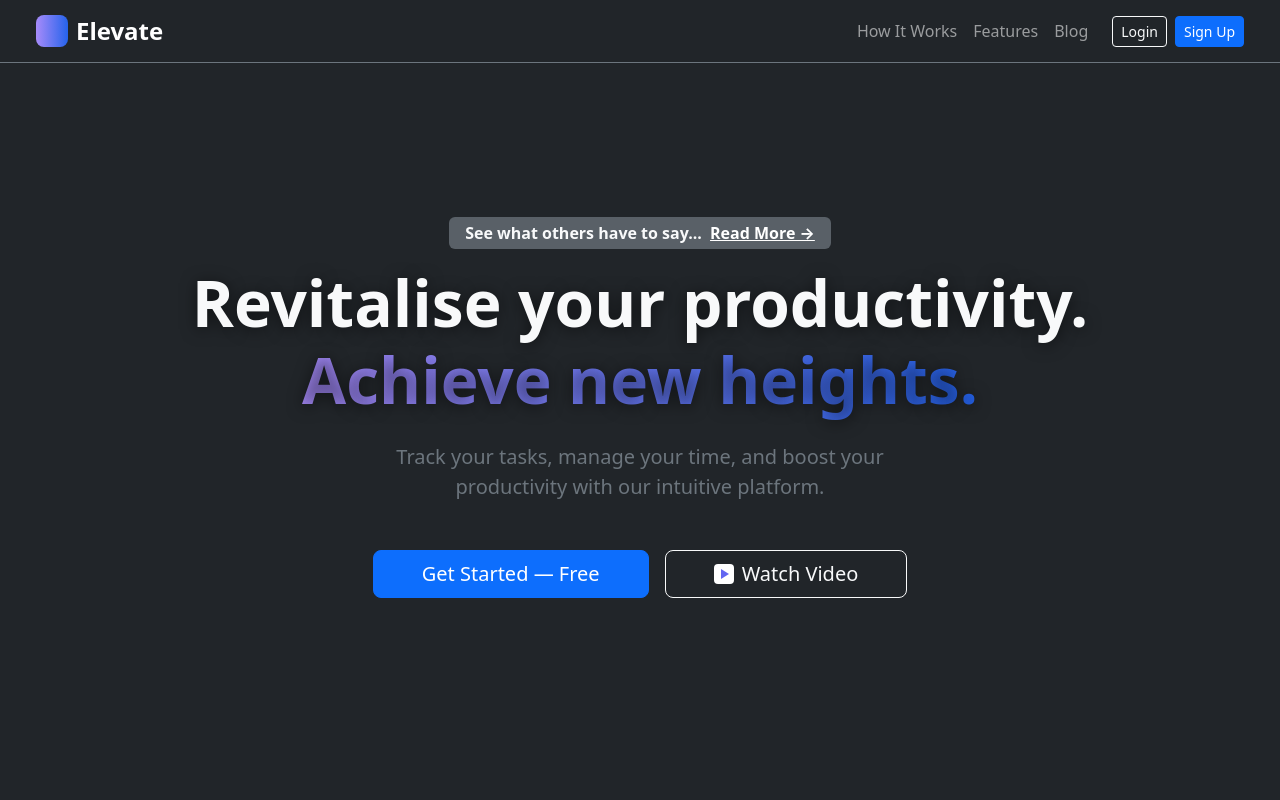
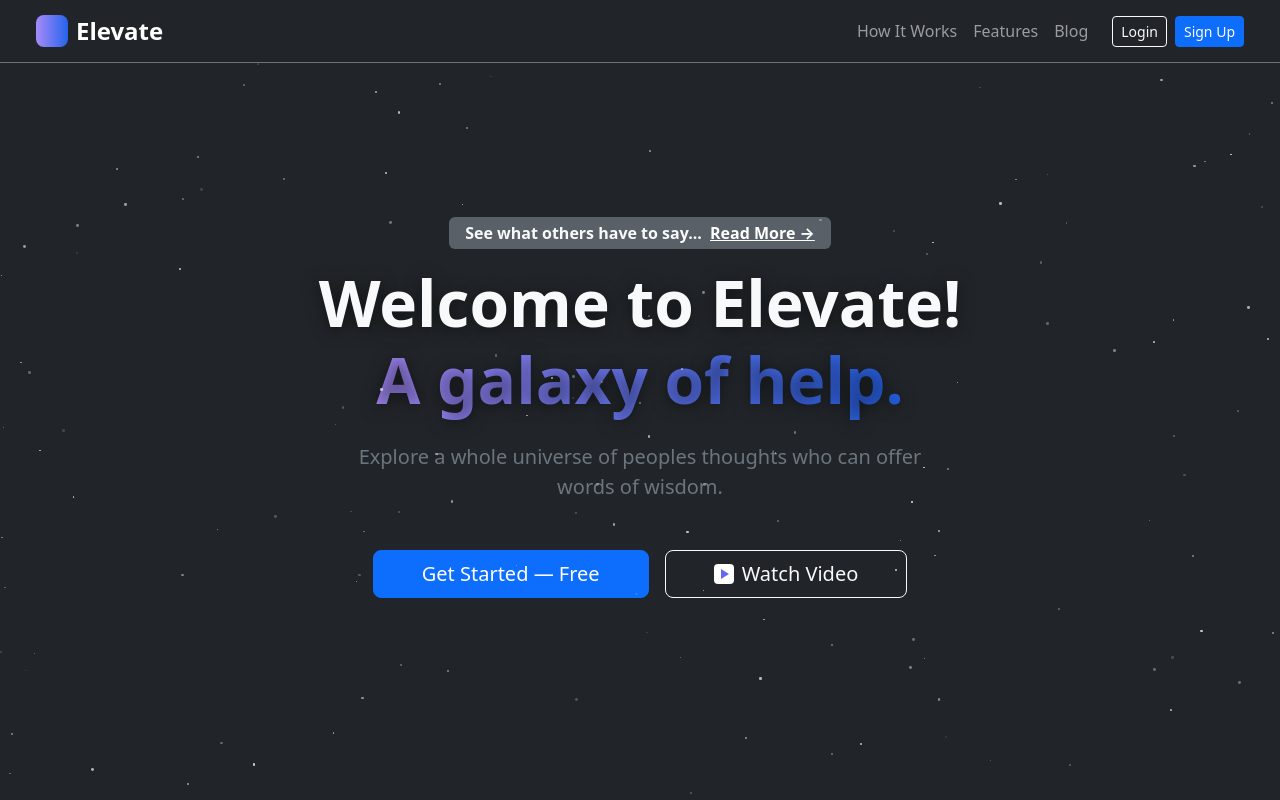
Before and after one commit to sudo-gg/codeforchange, a React (Vite) app in the folder frontend/: page / in a window 1280 px wide. Built offline with nearby package versions, Linux system fonts and the light colour scheme; no server answers.

Commit message:
less goofy

```diff
--- a/frontend/src/components/NightSkyCanvas.jsx
+++ b/frontend/src/components/NightSkyCanvas.jsx
@@ -221,9 +221,9 @@ const NightSkyCanvas = ({ stars = [], onStarClick }) => {
             <GalaxyNavigator galaxies={galaxies} onGalaxyClick={navigateToGalaxy} currentGalaxy={currentGalaxy} />
             <div className="position-fixed bottom-0 end-0 m-3" style={{ zIndex: 1000 }}>
                 <div className="glass-card p-2 rounded text-white" style={{ background: 'rgba(255, 255, 255, 0.05)', backdropFilter: 'blur(10px)', fontSize: '0.8rem', maxWidth: '200px' }}>
-                    <div>🖱️ Drag to pan</div>
-                    <div>🔍 Scroll to zoom</div>
-                    <div>⭐ Click stars to listen</div>
+                    <div>Drag to pan</div>
+                    <div>Scroll to zoom</div>
+                    <div>Click stars to listen</div>
                 </div>
             </div>
         </div>
--- a/frontend/src/pages/LandingPage.jsx
+++ b/frontend/src/pages/LandingPage.jsx
@@ -1,7 +1,42 @@
 import { Link } from 'react-router-dom';
+import React, { useState, useEffect } from 'react';
+
+const Star = ({ x, y, size, opacity, animationDelay }) => (
+  <div
+    className="position-absolute rounded-circle bg-white"
+    style={{
+      left: `${x}%`,
+      top: `${y}%`,
+      width: `${size}px`,
+      height: `${size}px`,
+      opacity: opacity,
+      animation: `pulse ${2 + Math.random() * 3}s infinite`,
+      animationDelay: `${animationDelay}s`,
+    }}
+  />
+);
 
 export default function LandingPage() {
+  const [stars, setStars] = useState([]);
+
+  useEffect(() => {
+      const newStars = Array.from({ length: 150 }).map((_, i) => ({
+        id: i,
+        x: Math.random() * 100,
+        y: Math.random() * 100,
+        size: Math.random() * 2 + 1,
+        opacity: Math.random() * 0.7 + 0.1,
+        animationDelay: Math.random() * 5,
+      }));
+      setStars(newStars);
+    }, []);
   return (
+    <>
+    <div className="position-absolute top-0 start-0 w-100 h-100">
+          {stars.map((star) => (
+            <Star key={star.id} {...star} />
+          ))}
+        </div>
     <div className="bg-dark min-vh-100 d-flex flex-column">
       {/* Navbar */}
       <nav className="navbar navbar-expand-md navbar-dark bg-dark border-bottom border-secondary px-4">
@@ -14,6 +49,7 @@ export default function LandingPage() {
             }}></div>
             <span className="fw-bold fs-4">Elevate</span>
           </Link>
+
           <button className="navbar-toggler" type="button" data-bs-toggle="collapse" data-bs-target="#mainNav">
             <span className="navbar-toggler-icon"></span>
           </button>
@@ -44,17 +80,17 @@ export default function LandingPage() {
           </span>
         </div>
         <h1 className="display-3 fw-bold text-light mb-4" style={{ textShadow: '0 2px 16px #0008' }}>
-          Revitalise your productivity. <br className="d-none d-sm-block" />
+          Welcome to Elevate! <br className="d-none d-sm-block" />
           <span style={{
             background: 'linear-gradient(90deg, #a78bfa, #2563eb)',
             WebkitBackgroundClip: 'text',
             WebkitTextFillColor: 'transparent'
           }}>
-            Achieve new heights.
+            A galaxy of help.
           </span>
         </h1>
         <p className="lead text-secondary mb-5 mx-auto" style={{ maxWidth: 600 }}>
-          Track your tasks, manage your time, and boost your productivity with our intuitive platform.
+          Explore a whole universe of peoples thoughts who can offer words of wisdom.
         </p>
         <div className="d-flex flex-column flex-sm-row gap-3 justify-content-center align-items-center mb-5">
           <Link to="/register" className="btn btn-primary btn-lg px-5">Get Started — Free</Link>
@@ -65,5 +101,6 @@ export default function LandingPage() {
         </div>
       </main>
     </div>
+    </>
   );
 }
--- a/frontend/src/pages/dashboard.jsx
+++ b/frontend/src/pages/dashboard.jsx
@@ -591,7 +591,7 @@ export default function Dashboard() {
                   </h2>
                   <p className="text-light mb-0">
                     <span className="badge bg-primary fs-6">
-                      ⭐ Karma: {user ? user[0].karma_score : "..."}
+                       Karma: {user ? user[0].karma_score : "..."}
                     </span>
                   </p>
                 </div>
--- a/frontend/src/pages/signup.jsx
+++ b/frontend/src/pages/signup.jsx
@@ -195,7 +195,7 @@ export default function Signup() {
         >
           <Card.Body>
             <div className="text-center mb-4">
-              <div
+              {/* <div
                 className="mx-auto mb-3 d-flex align-items-center justify-content-center"
                 style={{
                   width: 64,
@@ -215,7 +215,7 @@ export default function Signup() {
                 >
                   <path d="M5.52.359A.5.5 0 0 1 6 0h4a.5.5 0 0 1 .474.658L8.694 6H12.5a.5.5 0 0 1 .395.807l-7 9a.5.5 0 0 1-.873-.454L6.823 9.5H3.5a.5.5 0 0 1-.48-.641l2.5-8.5z" />
                 </svg>
-              </div>
+              </div> */}
               <h2 className="fw-bold">Begin Your Journey</h2>
               <p className="text-white-50">
                 Create your account for wellness among the stars
```
Also changed, not shown: frontend/src/components/useAudioPlayer.jsx (renamed from frontend/src/components/useAudioPlayer.js).
